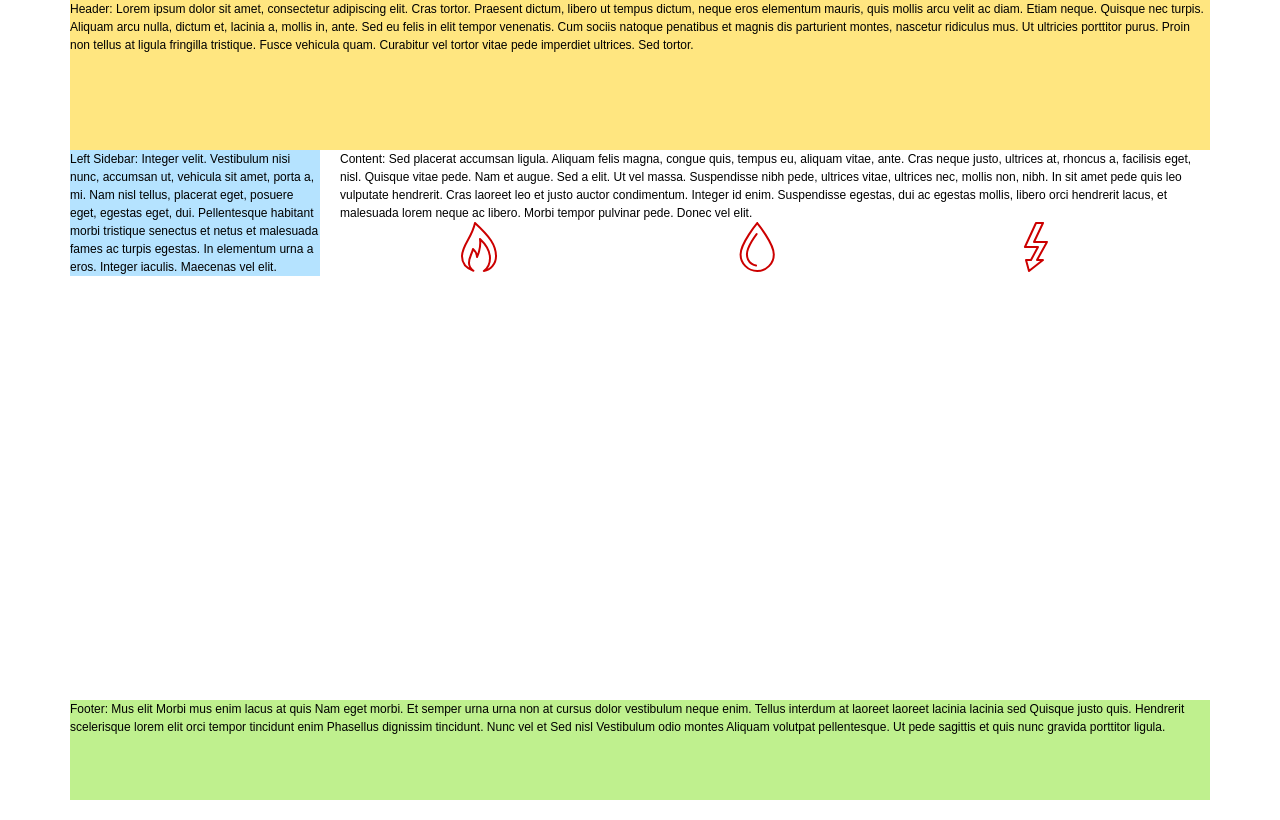
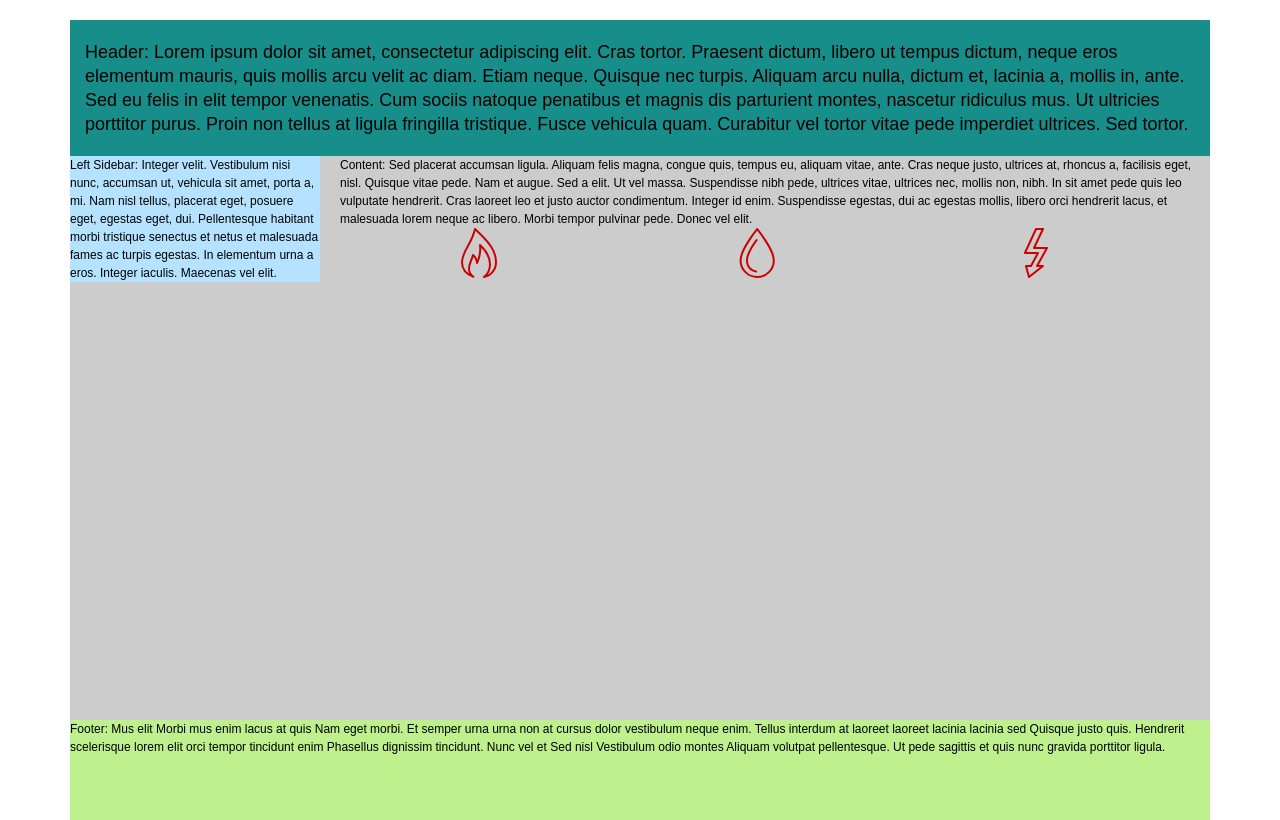
Before and after one commit to Ferkalek/svg-anim, a plain HTML site: page index.html in a window 1280 px wide. Drawn offline with Linux system fonts and the light colour scheme.

Commit message:
2-q chenge header

```diff
--- a/css/style.css
+++ b/css/style.css
@@ -18,6 +18,9 @@ time, mark, audio, video {
 	font-size: 100%;
 	font: inherit;
 	vertical-align: baseline;
+}
+.wrapper{
+    background: #ccc;
 }
 /* HTML5 display-role reset for older browsers */
 article, aside, details, figcaption, figure,
@@ -57,7 +60,7 @@ body {
 .wrapper {
 	min-width: 960px;
 	max-width: 1140px;
-	margin: 0 auto;
+	margin: 20px auto 0;
 	min-height: 100%;
 	height: auto !important;
 	height: 100%;
@@ -67,8 +70,12 @@ body {
 /* Header
 -----------------------------------------------------------------------------*/
 .header {
-	height: 150px;
-	background: #FFE680;
+	min-height: 50px;
+	background: #178e8a;
+    padding: 20px 15px;
+    font-family: "Arial", "san-serif";
+    font-size: 18px;
+    line-height: 24px;
 }
 
 
--- a/index.html
+++ b/index.html
@@ -44,7 +44,7 @@
                     <div class="wrap-anim">
                         <div class="animation2">
                            <svg version="1.1" id="icon-anim-2" xmlns="http://www.w3.org/2000/svg" xmlns:xlink="http://www.w3.org/1999/xlink" x="0px" y="0px"
-	 width="50px" height="50px" viewBox="0 0 50 50" enable-background="new 0 0 50 50" xml:space="preserve">
+	 width="50px" height="50px" viewbox="0 0 50 50" enable-background="new 0 0 50 50" xml:space="preserve">
 
 <path fill="none" stroke="#000000" stroke-width="2" stroke-linecap="round" stroke-linejoin="round" stroke-miterlimit="10" d="
 	M25,1.173c0,0-16.615,20.135-16.615,31.211C8.385,41.562,15.822,49,25,49s16.615-7.438,16.615-16.615
```
